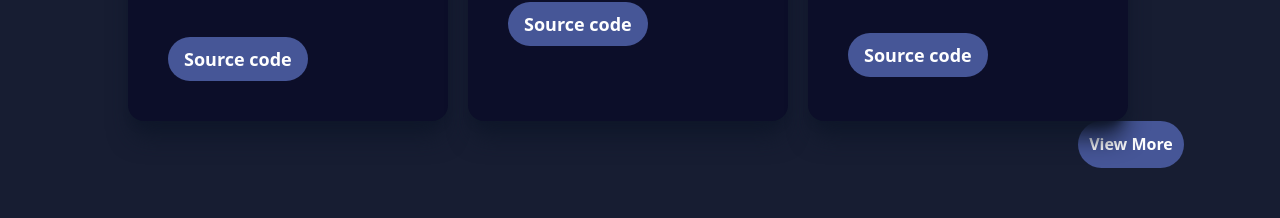
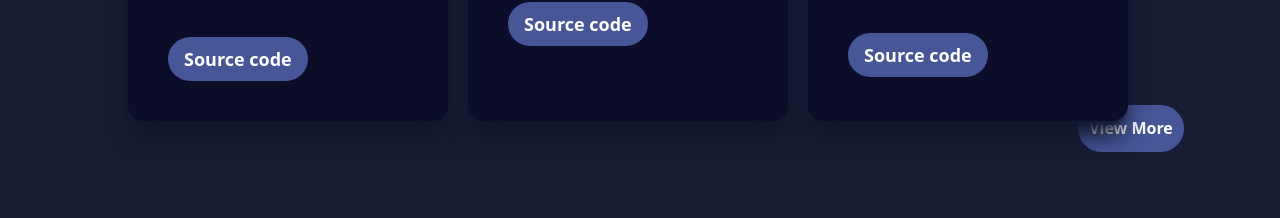
Before and after one commit to jummy16/My-Portfolio, a React (Vite) app: page / in a window 1280 px wide. Shown: the part 2519-2737 px from the top of the page. Built offline with nearby package versions, Linux system fonts and the light colour scheme.

Commit message:
Update project.css

```diff
--- a/src/Project/project.css
+++ b/src/Project/project.css
@@ -1,11 +1,11 @@
 .project-btn{
     float: right;
-    margin-top: -3rem;
+    margin-top: -4rem;
     padding: 0.7rem;
 }
-@media (max-width:900px) {
+/* @media (max-width:900px) {
     .project-btn{
         margin-top: -4rem;
     }
 
-}
+} */
```
